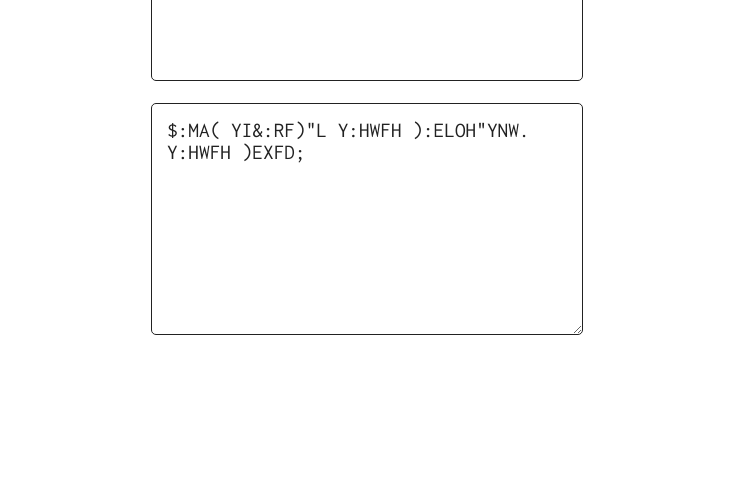
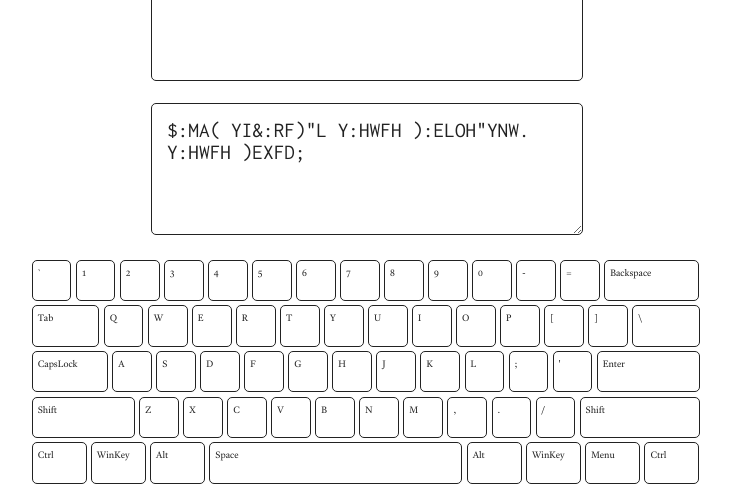
Before and after one commit to tedjaniszewski/typehebrew, a plain HTML site: page index.html in a window 1280 px wide. Shown: the part 318-804 px from the top of the page, without its empty margins (273-1004 px from the left). Drawn offline with nearby package versions, Linux system fonts and the light colour scheme.

Commit message:
Copy archive code from keyboard.html into index.html and css/main.css; tweak somewhat

```diff
--- a/css/main.css
+++ b/css/main.css
@@ -129,7 +129,7 @@ body {
 
 #betacode {
     width: 400px;
-    height: 200px;
+    height: 100px;
     padding: 15px;
     margin: auto;
     font-family: 'Inconsolata';
@@ -141,7 +141,46 @@ body {
     border: 1px solid #222;
 }
 
+#keyboard {
+    margin: auto;
+    width: 675px;
+    height: 225px;
+}
 
+#keyboard div {
+    float: left;
+    height: 17.5%;
+    width: 5.6%;
+    margin: 0.315%;
+    text-align: left;
+}
+
+#keyboard div label {
+    color: #222;
+    font-size: 60%;
+    margin-left: 5px;
+}
+#keyboard #leftctrl, #keyboard #leftwinkey, #keyboard #leftalt, #keyboard #rightalt, #keyboard #rightwinkey, #keyboard #menu, #keyboard #rightctrl {
+    width: 7.85%;
+}
+#keyboard #tab, #keyboard #backslash {
+    width: 9.75%;
+}
+#keyboard #capslock {
+    width: 11%;
+}
+#keyboard #backspace {
+    width: 13.75%;
+}
+#keyboard #enter, #keyboard #leftshift {
+    width: 15%;
+}
+#keyboard #rightshift {
+    width: 17.5%;
+}
+#keyboard #space {
+    width: 37.2%;
+}
 
 
 
--- a/index.html
+++ b/index.html
@@ -29,6 +29,75 @@
             <div class="round" id="hebrew">שְׁמַע יִשְׂרָאֵל יְהוָה אֱלֹהֵינוּ יְהוָה אֶחָד׃</div>
             <br />
             <textarea class="round" id="betacode">$:MA( YI&:RF)"L Y:HWFH ):ELOH"YNW. Y:HWFH )EXFD;</textarea>
+            <br />
+            <br />
+            <div id="keyboard">
+                <div class="round" id="tilde"><label>`</label><h5></h5></div>
+                <div class="round" id="one"><label>1</label><h5></h5></div>
+                <div class="round" id="two"><label>2</label><h5></h5></div>
+                <div class="round" id="three"><label>3</label><h5></h5></div>
+                <div class="round" id="four"><label>4</label><h5></h5></div>
+                <div class="round" id="five"><label>5</label><h5></h5></div>
+                <div class="round" id="six"><label>6</label><h5></h5></div>
+                <div class="round" id="seven"><label>7</label><h5></h5></div>
+                <div class="round" id="eight"><label>8</label><h5></h5></div>
+                <div class="round" id="nine"><label>9</label><h5></h5></div>
+                <div class="round" id="zero"><label>0</label><h5></h5></div>
+                <div class="round" id="hyphen"><label>-</label><h5></h5></div>
+                <div class="round" id="equals"><label>=</label><h5></h5></div>
+                <div class="round" id="backspace"><label>Backspace</label><h5></h5></div>
+
+                <div class="round" id="tab"><label>Tab</label><h5></h5></div>
+                <div class="round" id="q"><label>Q</label><h5></h5></div>
+                <div class="round" id="w"><label>W</label><h5></h5></div>
+                <div class="round" id="e"><label>E</label><h5></h5></div>
+                <div class="round" id="r"><label>R</label><h5></h5></div>
+                <div class="round" id="t"><label>T</label><h5></h5></div>
+                <div class="round" id="y"><label>Y</label><h5></h5></div>
+                <div class="round" id="u"><label>U</label><h5></h5></div>
+                <div class="round" id="i"><label>I</label><h5></h5></div>
+                <div class="round" id="o"><label>O</label><h5></h5></div>
+                <div class="round" id="p"><label>P</label><h5></h5></div>
+                <div class="round" id="leftbracket"><label>[</label><h5></h5></div>
+                <div class="round" id="rightbracket"><label>]</label><h5></h5></div>
+                <div class="round" id="backslash"><label>\</label><h5></h5></div>
+
+                <div class="round" id="capslock"><label>CapsLock</label><h5></h5></div>
+                <div class="round" id="a"><label>A</label><h5></h5></div>
+                <div class="round" id="s"><label>S</label><h5></h5></div>
+                <div class="round" id="d"><label>D</label><h5></h5></div>
+                <div class="round" id="f"><label>F</label><h5></h5></div>
+                <div class="round" id="g"><label>G</label><h5></h5></div>
+                <div class="round" id="h"><label>H</label><h5></h5></div>
+                <div class="round" id="j"><label>J</label><h5></h5></div>
+                <div class="round" id="k"><label>K</label><h5></h5></div>
+                <div class="round" id="l"><label>L</label><h5></h5></div>
+                <div class="round" id="semicolon"><label>;</label><h5></h5></div>
+                <div class="round" id="apostrophe"><label>'</label><h5></h5></div>
+                <div class="round" id="enter"><label>Enter</label><h5></h5></div>
+
+                <div class="round" id="leftshift"><label>Shift</label><h5></h5></div>
+                <div class="round" id="z"><label>Z</label><h5></h5></div>
+                <div class="round" id="x"><label>X</label><h5></h5></div>
+                <div class="round" id="c"><label>C</label><h5></h5></div>
+                <div class="round" id="v"><label>V</label><h5></h5></div>
+                <div class="round" id="b"><label>B</label><h5></h5></div>
+                <div class="round" id="n"><label>N</label><h5></h5></div>
+                <div class="round" id="m"><label>M</label><h5></h5></div>
+                <div class="round" id="comma"><label>,</label><h5></h5></div>
+                <div class="round" id="period"><label>.</label><h5></h5></div>
+                <div class="round" id="forwardslash"><label>/</label><h5></h5></div>
+                <div class="round" id="rightshift"><label>Shift</label><h5></h5></div>
+
+                <div class="round" id="leftctrl"><label>Ctrl</label><h5></h5></div>
+                <div class="round" id="leftwinkey"><label>WinKey</label><h5></h5></div>
+                <div class="round" id="leftalt"><label>Alt</label><h5></h5></div>
+                <div class="round" id="space"><label>Space</label><h5></h5></div>
+                <div class="round" id="rightalt"><label>Alt</label><h5></h5></div>
+                <div class="round" id="rightwinkey"><label>WinKey</label><h5></h5></div>
+                <div class="round" id="menu"><label>Menu</label><h5></h5></div>
+                <div class="round" id="rightctrl"><label>Ctrl</label><h5></h5></div>
+            </div>
         </div>
 
         <script src="//ajax.googleapis.com/ajax/libs/jquery/1.10.2/jquery.min.js"></script>
```
